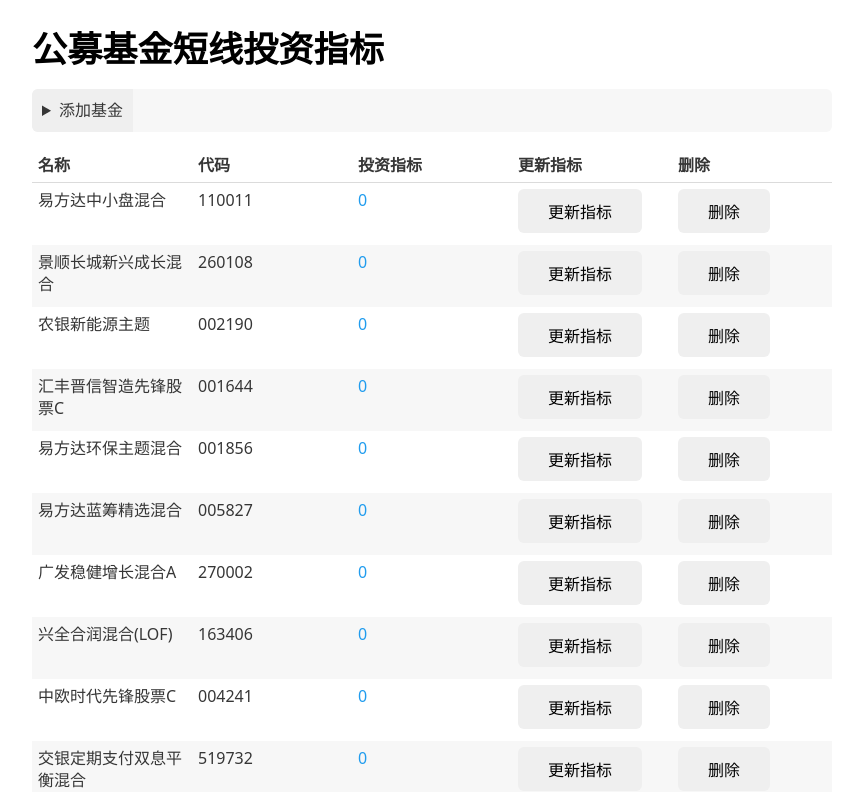
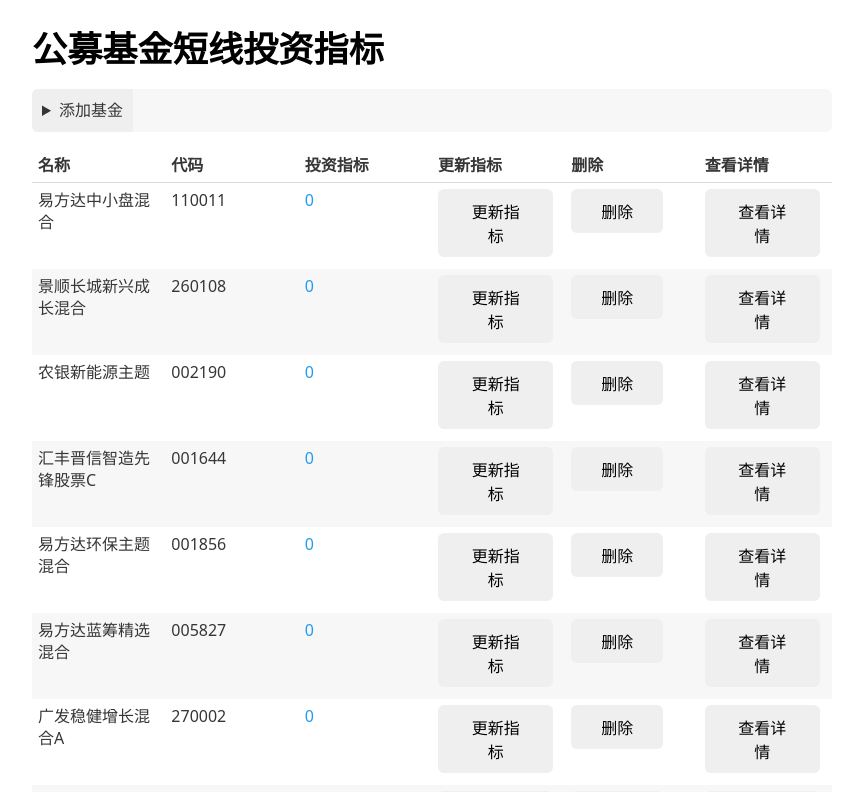
Before and after one commit to jerryshell/fund-web, a React (Create React App) app: page / in a window 1280 px wide. Shown: the top 792 px of the page, without its empty margins (208-1059 px from the left). Built offline with nearby package versions, Linux system fonts and the light colour scheme; no server answers.

Commit message:
feat: 查看详情

```diff
--- a/src/App.js
+++ b/src/App.js
@@ -81,6 +81,9 @@
           <th>
             删除
           </th>
+          <th>
+            查看详情
+          </th>
         </tr>
         </thead>
         <tbody>
--- a/src/component/Fund.js
+++ b/src/component/Fund.js
@@ -39,6 +39,10 @@
     dispatch(actionCreator.removeFund(props.code))
   }
 
+  const handleDetailBtnClick = () => {
+    window.open(`https://fund.eastmoney.com/${props.code}.html`, '_blank')
+  }
+
   useEffect(fetchJerryIndex, [props.code])
 
   return (
@@ -52,6 +56,9 @@
       <td>
         <button onClick={handleRemoveBtnClick}>删除</button>
       </td>
+      <td>
+        <button onClick={handleDetailBtnClick}>查看详情</button>
+      </td>
     </tr>
   )
 }
```
